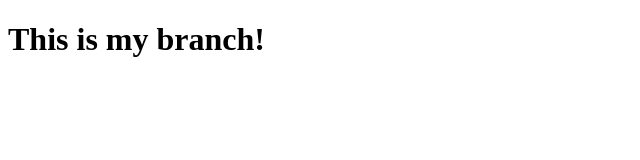
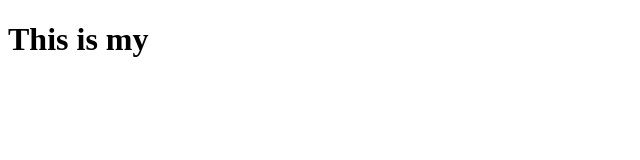
Before and after one commit to hughesp1/my_repo, a plain HTML site: page branch.html in a window 1280 px wide. Shown: the whole page, without its empty margins (0-640 px from the left). Drawn offline with Linux system fonts and the light colour scheme.

Commit message:
branch message 2

```diff
--- a/branch.html
+++ b/branch.html
@@ -4,6 +4,6 @@
 	<title>Branch</title>
 </head>
 <body>
-<h1>This is my branch!</h1>
+<h1>This is my</h1>
 </body>
 </html>
```
